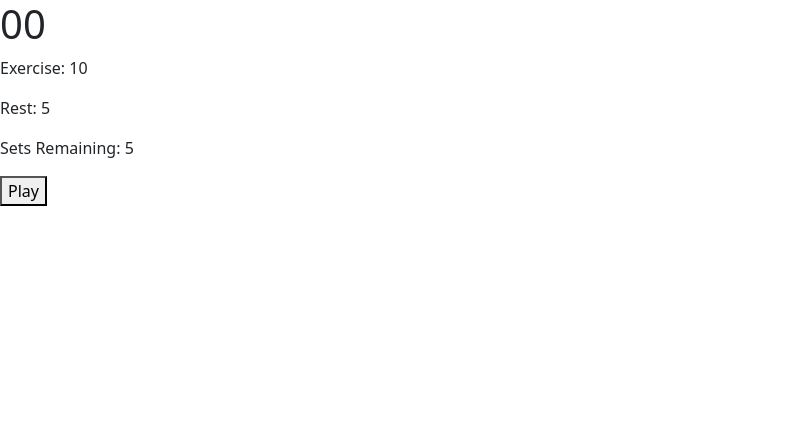
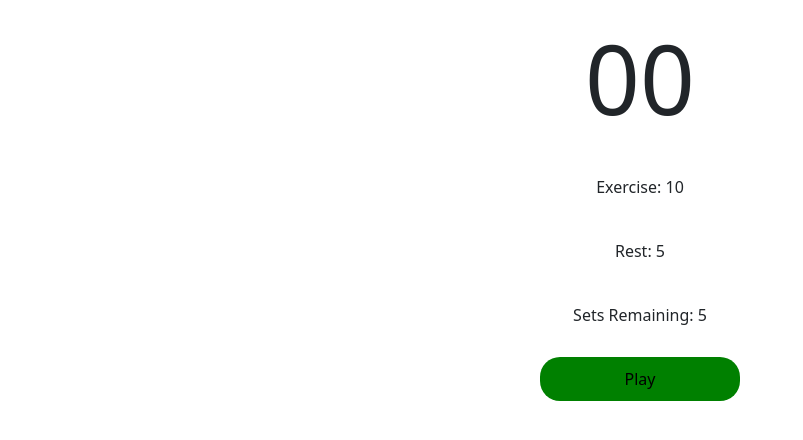
Before and after one commit to joshthecomposer/Exercise_Timers_CRUD, a Flask app: page /view/timer in a window 1280 px wide. Shown: the top 440 px of the page, without its empty margins (0-803 px from the left). Run offline with Flask 2, Linux system fonts and the light colour scheme; some libraries are stand-ins or nearby versions.

Commit message:
Created stylings for view_timer.html and swapped out the Bootstrap links

```diff
--- a/flask_app/static/css/custom/style.css
+++ b/flask_app/static/css/custom/style.css
@@ -0,0 +1,21 @@
+/* Universal CSS Reset */
+* {
+    margin: 0px auto;
+    padding: 0px;
+}
+.timer-ctr {
+    width: 500px;
+}
+.timer-ctr > * {
+    margin: 10px;
+    padding: 10px;
+}
+#countdown {
+    font-size: 6rem;
+}
+.play-btn {
+    background-color: green;
+    width: 200px;
+    border-radius: 20px;
+    border: 0px;
+}
--- a/flask_app/templates/dashboard.html
+++ b/flask_app/templates/dashboard.html
@@ -4,6 +4,7 @@
     <meta charset="UTF-8">
     <meta http-equiv="X-UA-Compatible" content="IE=edge">
     <meta name="viewport" content="width=device-width, initial-scale=1.0">
+    <link href="https://cdn.jsdelivr.net/npm/bootstrap@5.2.3/dist/css/bootstrap.min.css" rel="stylesheet" integrity="sha384-rbsA2VBKQhggwzxH7pPCaAqO46MgnOM80zW1RWuH61DGLwZJEdK2Kadq2F9CUG65" crossorigin="anonymous">
     <title>{{session['username']}}'s Dashboard</title>
 </head>
 <body>
--- a/flask_app/templates/index.html
+++ b/flask_app/templates/index.html
@@ -5,6 +5,7 @@
     <meta http-equiv="X-UA-Compatible" content="IE=edge">
     <meta name="viewport" content="width=device-width, initial-scale=1.0">
     <link rel="stylesheet" href="{{ url_for('static', filename='css/custom/style.css') }}">
+    <link href="https://cdn.jsdelivr.net/npm/bootstrap@5.2.3/dist/css/bootstrap.min.css" rel="stylesheet" integrity="sha384-rbsA2VBKQhggwzxH7pPCaAqO46MgnOM80zW1RWuH61DGLwZJEdK2Kadq2F9CUG65" crossorigin="anonymous">
     <script src="{{ url_for('static', filename='script/script.js') }}" defer></script>
     <title>Document</title>
 </head>
--- a/flask_app/templates/view_timer.html
+++ b/flask_app/templates/view_timer.html
@@ -4,16 +4,18 @@
     <meta charset="UTF-8">
     <meta http-equiv="X-UA-Compatible" content="IE=edge">
     <meta name="viewport" content="width=device-width, initial-scale=1.0">
-    <link rel="stylesheet" href="{{ url_for('static', filename='css/bootstrap/bootstrap.css') }}">
-    <link rel="stylesheet" href="{{ url_for('static', filename='custom/style.css') }}">
+    <link href="https://cdn.jsdelivr.net/npm/bootstrap@5.2.3/dist/css/bootstrap.min.css" rel="stylesheet" integrity="sha384-rbsA2VBKQhggwzxH7pPCaAqO46MgnOM80zW1RWuH61DGLwZJEdK2Kadq2F9CUG65" crossorigin="anonymous">
+    <link rel="stylesheet" href="{{ url_for('static', filename='css/custom/style.css') }}">
     <script src="{{ url_for('static', filename='script/script.js') }}" defer></script>
     <title>Timer View</title>
 </head>
 <body>
-    <h1 id="countdown">00</h1>
-    <p>Exercise: <span id="exerciseTime">10</span></p> <!--these spans will have jinja variables passed in for their values-->
-    <p>Rest: <span id="restTime">5</span></p>
-    <p>Sets Remaining: <span id="sets">5</span></p>
-    <button id="play">Play</button>
+    <div class="timer-ctr d-flex flex-column justify-content-center align-items-center">
+        <h1 id="countdown">00</h1>
+        <p>Exercise: <span id="exerciseTime">10</span></p> <!--these spans will have jinja variables passed in for their values-->
+        <p>Rest: <span id="restTime">5</span></p>
+        <p>Sets Remaining: <span id="sets">5</span></p>
+        <button class="play-btn" id="play">Play</button>
+    </div>
 </body>
 </html>
```
